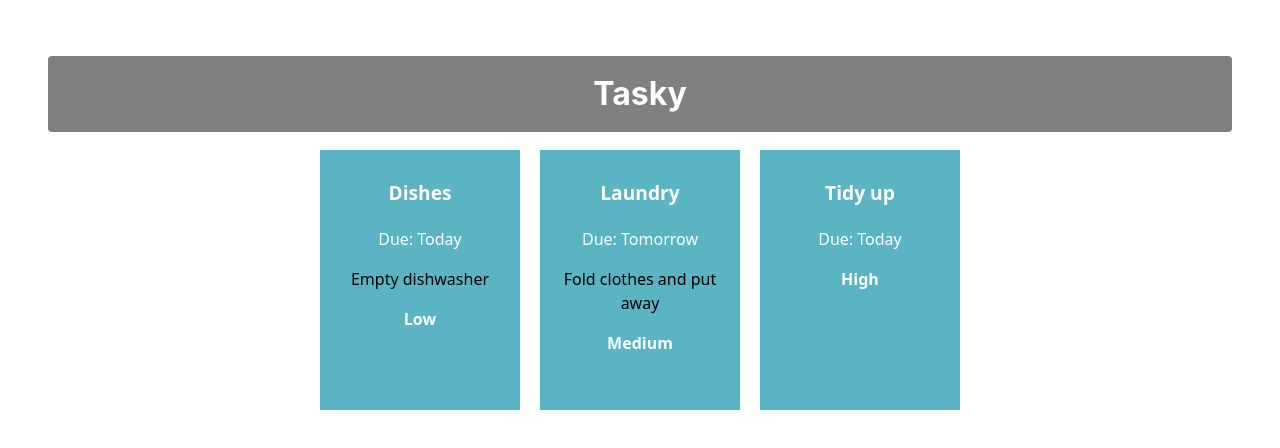
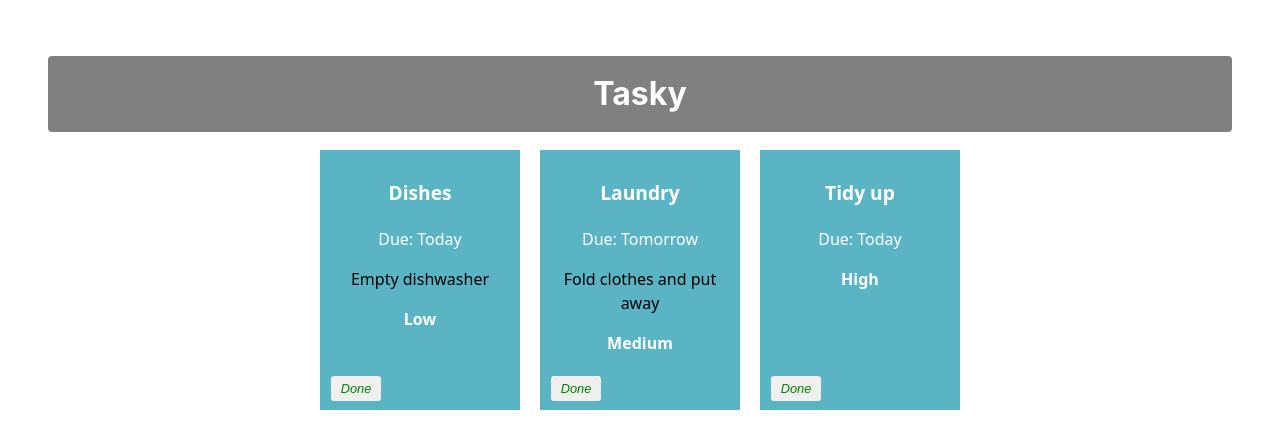
Before and after one commit to KamilPawlowski1510/react-basics-labs, a React (Vite) app in the folder tasky/: page / in a window 1280 px wide. Shown: the top 448 px of the page. Built offline with nearby package versions, Linux system fonts and the light colour scheme.

Commit message:
Mark task as done

```diff
--- a/tasky/src/App.css
+++ b/tasky/src/App.css
@@ -48,3 +48,20 @@
 .priority {
   font-weight: bold;
 }
+
+button {
+  border: none;
+  border-radius: 3px;
+  font-style: italic;
+  font-size: 0.8em;
+  margin: 4px 6px;
+  width: 50px;
+  height: 25px;
+}
+
+.doneButton {
+  position: absolute;
+  bottom: 5px;
+  left: 5px;
+  color: green;
+}
--- a/tasky/src/App.jsx
+++ b/tasky/src/App.jsx
@@ -5,22 +5,30 @@
 function App() {
   const [taskState, setTaskState] = useState({
     tasks: [
-      { id: 1, title: "Dishes", description: "Empty dishwasher", deadline: "Today", priority:"Low" },
-      { id: 2, title: "Laundry", description: "Fold clothes and put away", deadline: "Tomorrow", priority:"Medium" },
-      { id: 3, title: "Tidy up", deadline: "Today", priority:"High" }
+      { id: 1, title: "Dishes", description: "Empty dishwasher", deadline: "Today", priority: "Low", done: false },
+      { id: 2, title: "Laundry", description: "Fold clothes and put away", deadline: "Tomorrow", priority: "Medium", done: false },
+      { id: 3, title: "Tidy up", deadline: "Today", priority: "High", done: false }
     ]
   });
+
+  const doneHandler = (taskIndex) => {
+    const tasks = [...taskState.tasks];
+    tasks[taskIndex].done = !tasks[taskIndex].done;
+    setTaskState({ tasks });
+  }
 
   return (
     <div className="container">
       <h1>Tasky</h1>
-      {taskState.tasks.map((task) => (
+      {taskState.tasks.map((task, index) => (
         <Task
           title={task.title}
           description={task.description}
           deadline={task.deadline}
           priority={task.priority}
           key={task.id}
+          done={task.done}
+          markDone={() => doneHandler(index)}
         />
       ))}
     </div>
--- a/tasky/src/components/Task.jsx
+++ b/tasky/src/components/Task.jsx
@@ -3,11 +3,12 @@
 const Task = (props) => {
 
     return (
-        <div className="card">
+        <div className="card" style={{ backgroundColor: props.done ? 'lightgrey' : '#5bb4c4' }}>
             <p className="title">{props.title}</p>
             <p>Due: {props.deadline}</p>
             <p className="description">{props.description}</p>
             <p className="priority">{props.priority}</p>
+            <button onClick={props.markDone} className='doneButton'>Done</button>
         </div>
     )
 
```
